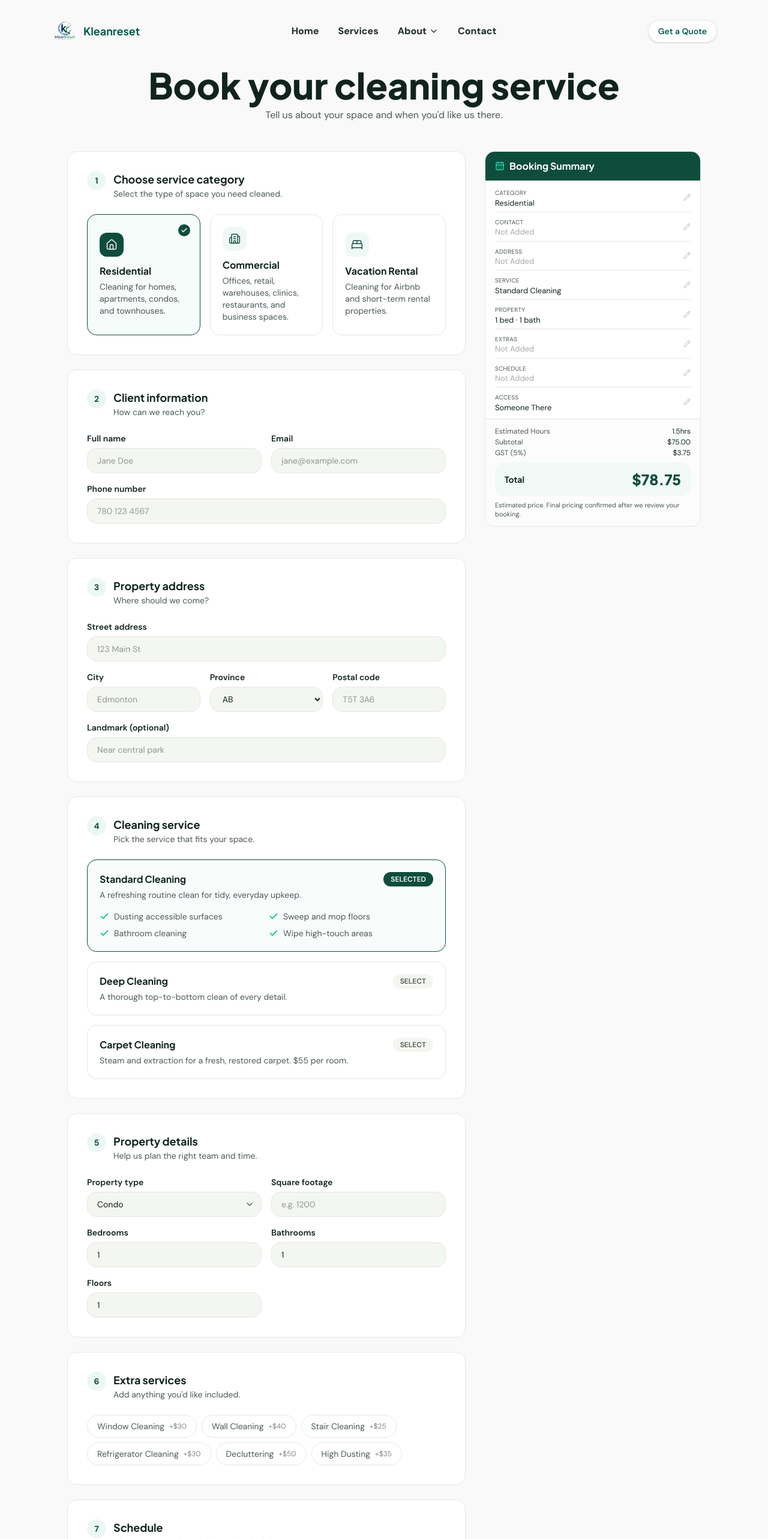
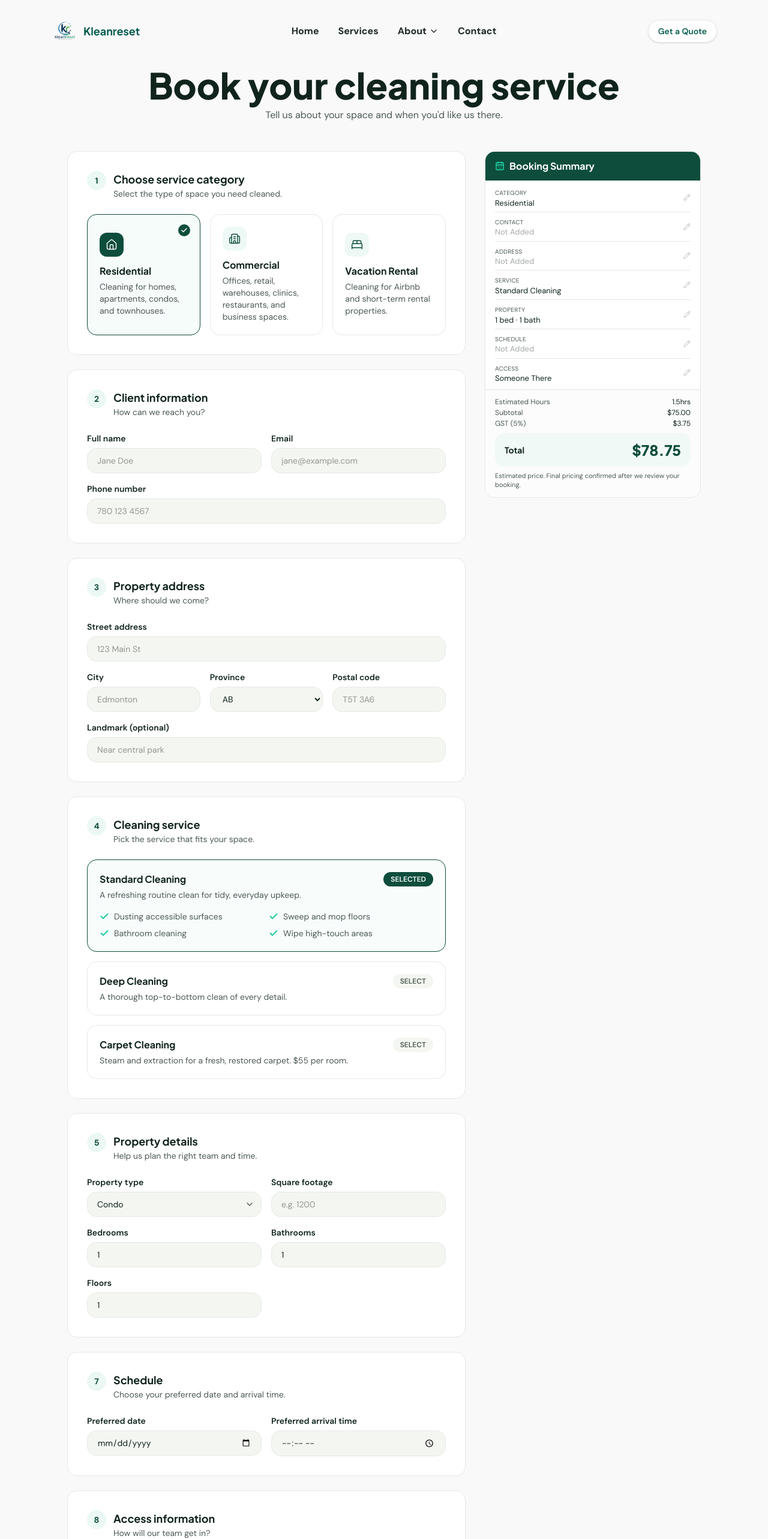
Before and after one commit to Kxrvvy/kleanreset, a Next.js app in the folder kleanreset/: page /booking in a window 1280 px wide. Shown: the top 2566 px of the page at 60% size. Built offline with nearby package versions, Linux system fonts and the light colour scheme.

Commit message:
update: remove the extras section in booking

```diff
--- a/kleanreset/components/booking/bookingForm.tsx
+++ b/kleanreset/components/booking/bookingForm.tsx
@@ -15,7 +15,6 @@ import { ContactSection } from "@/components/booking/sections/contactSection";
 import { AddressSection } from "@/components/booking/sections/addressSection";
 import { ServiceSection } from "@/components/booking/sections/serviceSection";
 import { PropertySection } from "@/components/booking/sections/propertySection";
-import { ExtrasSection } from "@/components/booking/sections/extraSection";
 import { ScheduleSection } from "@/components/booking/sections/scheduleSection";
 import { AccessSection } from "@/components/booking/sections/accessSection";
 import { NotesSection } from "@/components/booking/sections/notesSection";
@@ -100,7 +99,6 @@ export function BookingForm() {
             <AddressSection />
             <ServiceSection />
             <PropertySection />
-            <ExtrasSection />
             <ScheduleSection />
             <AccessSection />
             <NotesSection />
--- a/kleanreset/components/booking/bookingSummary.tsx
+++ b/kleanreset/components/booking/bookingSummary.tsx
@@ -31,7 +31,6 @@ export function BookingSummary({ estimate }: { estimate: Estimate }) {
   const contact = watch("contact");
   const address = watch("address");
   const property = watch("property");
-  const extras = watch("extras") ?? [];
   const schedule = watch("schedule");
   const access = watch("access");
 
@@ -47,7 +46,6 @@ export function BookingSummary({ estimate }: { estimate: Estimate }) {
       : property?.kind === "carpet"
       ? `${property.rooms ?? 0} rooms`
       : undefined;
-  const extrasVal = extras.length ? `${extras.length} selected` : undefined;
   const scheduleVal = schedule?.date
     ? `${schedule.date}${schedule.arrivalTime ? ` · ${schedule.arrivalTime}` : ""}`
     : undefined;
@@ -61,7 +59,6 @@ export function BookingSummary({ estimate }: { estimate: Estimate }) {
     { label: "Address", value: addressVal, anchor: "section-address" },
     { label: "Service", value: SERVICE_LABEL[service], anchor: "section-service" },
     { label: "Property", value: propertyVal, anchor: "section-property" },
-    { label: "Extras", value: extrasVal, anchor: "section-extras" },
     { label: "Schedule", value: scheduleVal, anchor: "section-schedule" },
     { label: "Access", value: accessVal, anchor: "section-access" },
   ];
--- a/kleanreset/components/booking/fields.tsx
+++ b/kleanreset/components/booking/fields.tsx
@@ -3,7 +3,7 @@
 // Shared input primitives + a labelled-error wrapper. Every section uses these.
 
 import { forwardRef } from "react";
-import { useFormContext, type FieldError } from "react-hook-form";
+import { type FieldError } from "react-hook-form";
 
 export const fieldCls =
   "w-full rounded-card border border-line bg-field px-4 py-2.5 text-sm text-ink " +
--- a/kleanreset/components/booking/sections/extraSection.tsx
+++ /dev/null
@@ -1,53 +0,0 @@
-// components/booking/sections/ExtrasSection.tsx
-"use client";
-import { useFormContext } from "react-hook-form";
-import type { BookingFormValues } from "@/lib/bookingSchema";
-import type { ExtraId } from "@/types/booking";
-import { SectionCard } from "@/components/booking/sectionCard";
-import { EXTRA_PRICES } from "@/lib/pricing";
-import { Check } from "lucide-react";
-
-const EXTRAS: { id: ExtraId; label: string }[] = [
-  { id: "window", label: "Window Cleaning" },
-  { id: "wall", label: "Wall Cleaning" },
-  { id: "stair", label: "Stair Cleaning" },
-  { id: "refrigerator", label: "Refrigerator Cleaning" },
-  { id: "decluttering", label: "Decluttering" },
-  { id: "high_dusting", label: "High Dusting" },
-];
-
-export function ExtrasSection() {
-  const { watch, setValue } = useFormContext<BookingFormValues>();
-  const selected = watch("extras") ?? [];
-
-  function toggle(id: ExtraId) {
-    const next = selected.includes(id)
-      ? selected.filter((e) => e !== id)
-      : [...selected, id];
-    setValue("extras", next);
-  }
-
-  return (
-    <SectionCard step={6} id="section-extras" title="Extra services" subtitle="Add anything you'd like included.">
-      <div className="flex flex-wrap gap-2">
-        {EXTRAS.map(({ id, label }) => {
-          const active = selected.includes(id);
-          return (
-            <button
-              type="button"
-              key={id}
-              onClick={() => toggle(id)}
-              className={`flex items-center gap-2 rounded-pill border px-4 py-2 text-sm transition-colors ${
-                active ? "border-pine bg-sea-mist/40 text-pine" : "border-line bg-card text-ink-soft hover:border-pine/40"
-              }`}
-            >
-              {active && <Check className="h-3.5 w-3.5" strokeWidth={3} />}
-              {label}
-              <span className="text-xs opacity-70">+${EXTRA_PRICES[id]}</span>
-            </button>
-          );
-        })}
-      </div>
-    </SectionCard>
-  );
-}
```
